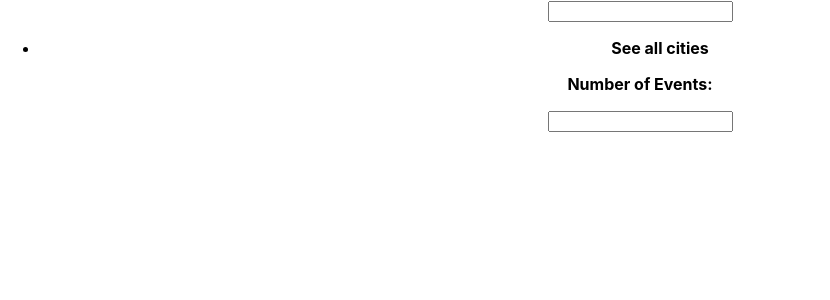
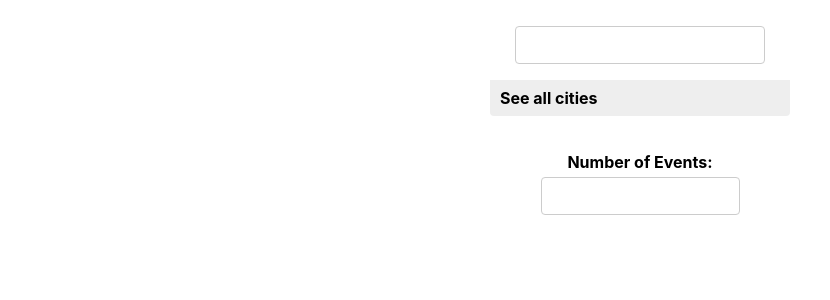
Before and after one commit to nirlepshah/meet, a React (Create React App) app: page / in a window 1280 px wide. Shown: the top 300 px of the page, without its empty margins (0-830 px from the left). Built offline with nearby package versions, Linux system fonts and the light colour scheme; the HTML template or start-up script is replaced by a standard one.

Commit message:
Update App.css

```diff
--- a/src/App.css
+++ b/src/App.css
@@ -1,12 +1,85 @@
+@import url(https://fonts.googleapis.com/css?family=Roboto:500);
 .App {
   text-align: center;
+  padding: 2% 5%;
 }
 
-.App-logo {
-  height: 40vmin;
-  pointer-events: none;
+.App * {
+  box-sizing: border-box;
 }
 
+ul {
+  padding: 0;
+  list-style: none;
+}
+p {
+  margin: 5px 0;
+}
+.display-none {
+  display: none;
+}
+.showSuggestions {
+  display: block;
+}
+input[type="text"],
+input[type="number"] {
+  padding: 8px 6px 8px 10px;
+  border-radius: 4px;
+  outline: none;
+  border: 1px solid #ccc;
+  font-size: 14px;
+  line-height: 20px;
+  align-self: center;
+  height: 38px;
+}
+.city {
+  width: 250px;
+}
+
+.CitySearch {
+  display: flex;
+  flex-direction: column;
+  flex-basis: 300px;
+  max-width: 300px;
+  margin: auto;
+  position: relative;
+}
+.suggestions > li {
+  text-align: left;
+  padding: 8px 6px 8px 10px;
+  background-color: #eee;
+  cursor: default;
+}
+.suggestions > li:last-child {
+  border-bottom-left-radius: 4px;
+  border-bottom-right-radius: 4px;
+}
+.suggestions > li:hover {
+  background-color: #bcdcdb;
+}
+.event {
+  padding: 10px 10px 35px;
+  margin-bottom: 10px;
+  text-align: left;
+  border: 1px solid #ccc;
+  border-radius: 4px;
+  position: relative;
+}
+.details-btn {
+  position: absolute;
+  right: 5px;
+  bottom: 5px;
+  padding: 5px 8px;
+  border-radius: 4px;
+  outline: none;
+  cursor: pointer;
+}
+
+.NumberOfEvents {
+  width: 200px;
+  margin: 20px auto;
+  text-align: center;
+}
 @media (prefers-reduced-motion: no-preference) {
   .App-logo {
     animation: App-logo-spin infinite 20s linear;
```
